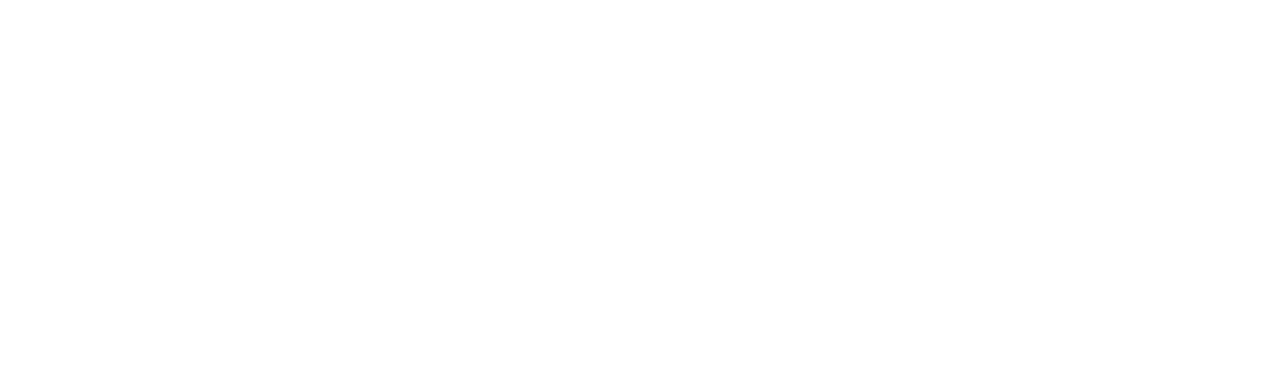
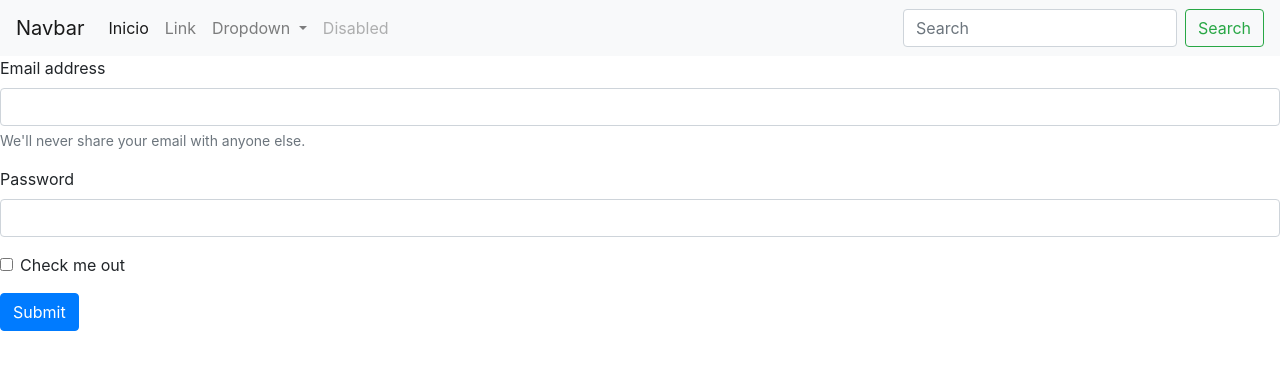
Before and after one commit to Bernardita1010/MundoTurismo, a plain HTML site: page index.html in a window 1280 px wide. Drawn offline with nearby package versions, Linux system fonts and the light colour scheme.

Commit message:
Se agrego otro navbar

```diff
--- a/index.html
+++ b/index.html
@@ -7,8 +7,57 @@
     <link rel="stylesheet" href="https://cdn.jsdelivr.net/npm/bootstrap@4.6.2/dist/css/bootstrap.min.css" integrity="sha384-xOolHFLEh07PJGoPkLv1IbcEPTNtaed2xpHsD9ESMhqIYd0nLMwNLD69Npy4HI+N" crossorigin="anonymous">
 </head>
 <body>
+    <nav class="navbar navbar-expand-lg navbar-light bg-light">
+        <a class="navbar-brand" href="#">Navbar</a>
+        <button class="navbar-toggler" type="button" data-toggle="collapse" data-target="#navbarSupportedContent" aria-controls="navbarSupportedContent" aria-expanded="false" aria-label="Toggle navigation">
+          <span class="navbar-toggler-icon"></span>
+        </button>
 
-
+        <div class="collapse navbar-collapse" id="navbarSupportedContent">
+          <ul class="navbar-nav mr-auto">
+            <li class="nav-item active">
+              <a class="nav-link" href="index.html">Inicio <span class="sr-only">(current)</span></a>
+            </li>
+            <li class="nav-item">
+              <a class="nav-link" href="#">Link</a>
+            </li>
+            <li class="nav-item dropdown">
+              <a class="nav-link dropdown-toggle" href="#" role="button" data-toggle="dropdown" aria-expanded="false">
+                Dropdown
+              </a>
+              <div class="dropdown-menu">
+                <a class="dropdown-item" href="#">Action</a>
+                <a class="dropdown-item" href="#">Another action</a>
+                <div class="dropdown-divider"></div>
+                <a class="dropdown-item" href="#">Something else here</a>
+              </div>
+            </li>
+            <li class="nav-item">
+              <a class="nav-link disabled">Disabled</a>
+            </li>
+          </ul>
+          <form class="form-inline my-2 my-lg-0">
+            <input class="form-control mr-sm-2" type="search" placeholder="Search" aria-label="Search">
+            <button class="btn btn-outline-success my-2 my-sm-0" type="submit">Search</button>
+          </form>
+        </div>
+      </nav>
+      <form>
+        <div class="form-group">
+          <label for="exampleInputEmail1">Email address</label>
+          <input type="email" class="form-control" id="exampleInputEmail1" aria-describedby="emailHelp">
+          <small id="emailHelp" class="form-text text-muted">We'll never share your email with anyone else.</small>
+        </div>
+        <div class="form-group">
+          <label for="exampleInputPassword1">Password</label>
+          <input type="password" class="form-control" id="exampleInputPassword1">
+        </div>
+        <div class="form-group form-check">
+          <input type="checkbox" class="form-check-input" id="exampleCheck1">
+          <label class="form-check-label" for="exampleCheck1">Check me out</label>
+        </div>
+        <button type="submit" class="btn btn-primary">Submit</button>
+      </form>
 
 
     <script src="https://cdn.jsdelivr.net/npm/jquery@3.5.1/dist/jquery.slim.min.js" integrity="sha384-DfXdz2htPH0lsSSs5nCTpuj/zy4C+OGpamoFVy38MVBnE+IbbVYUew+OrCXaRkfj" crossorigin="anonymous"></script>
```
Also changed, not shown: login.html (+7 -38 lines).
